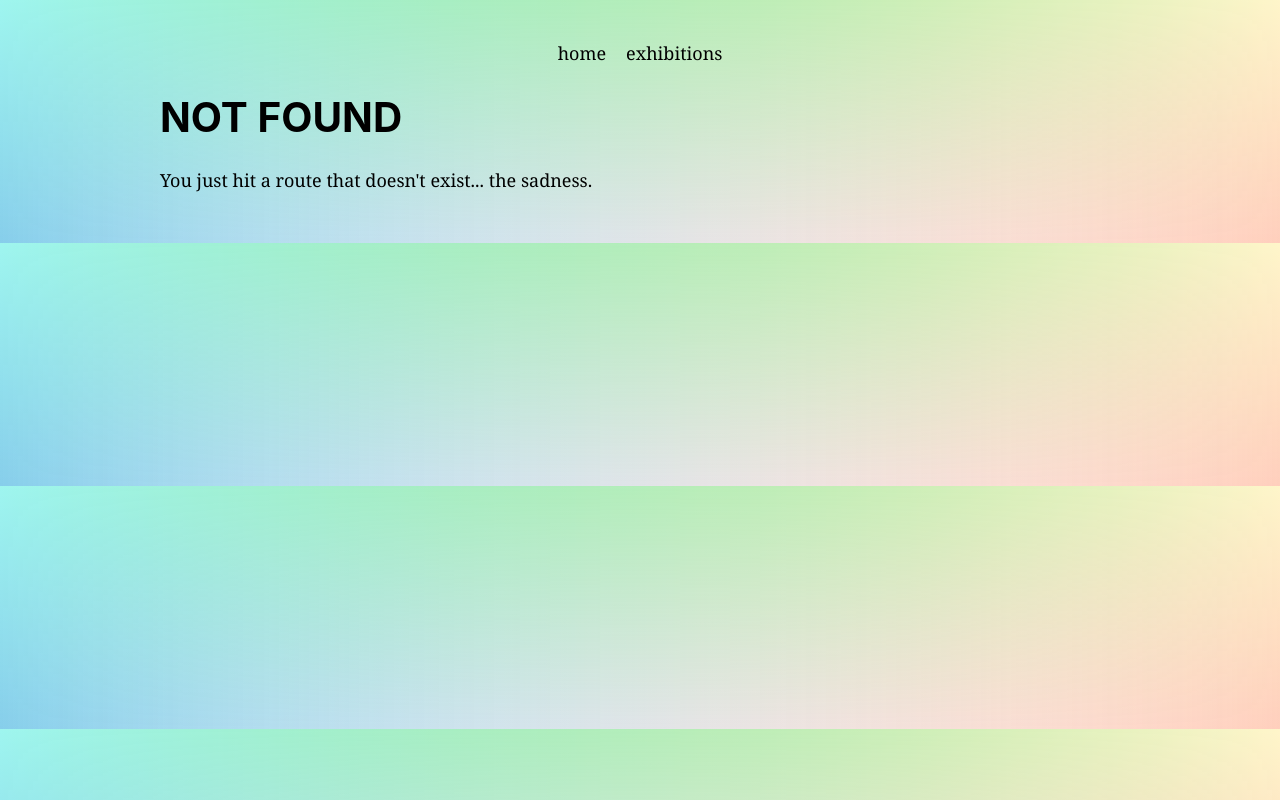
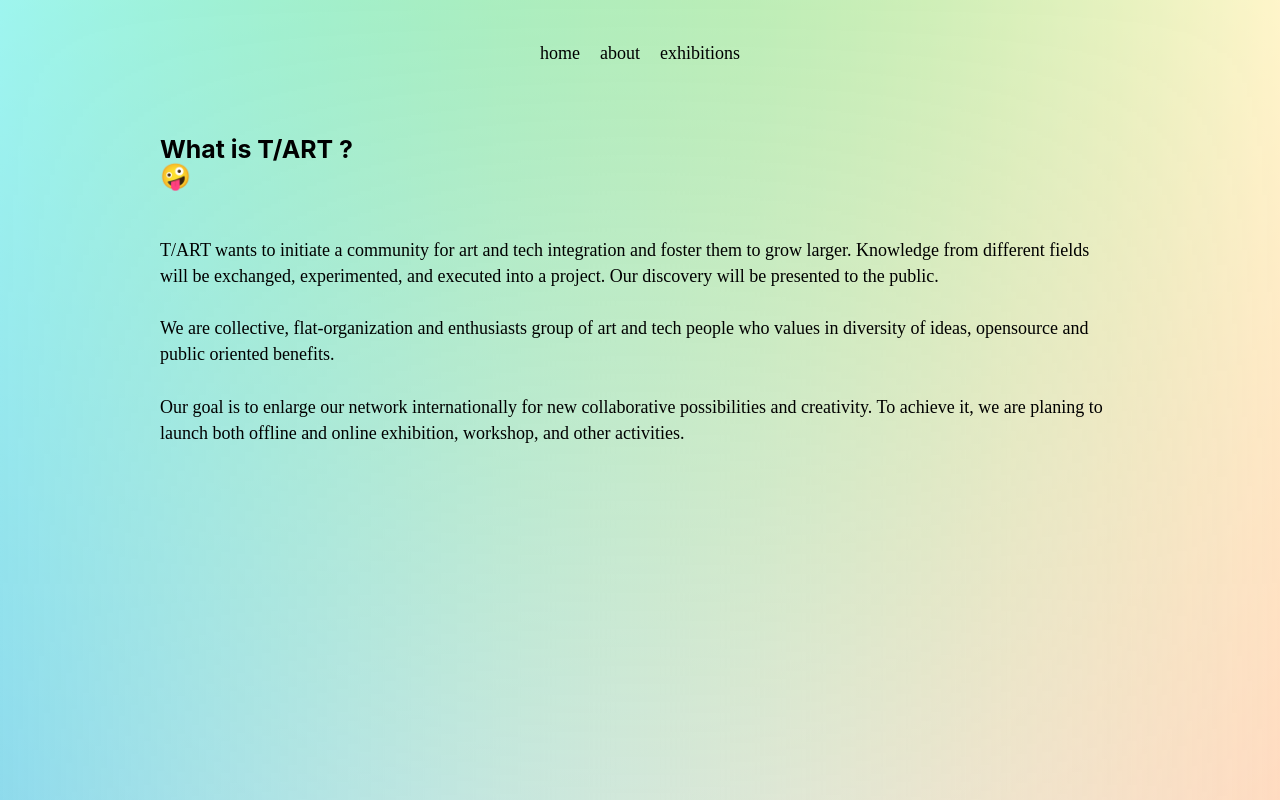
Before and after one commit to tartorg/tart, a Gatsby site: page /about in a window 1280 px wide. Before the commit this address had no page. Shown: the top 800 px of the page. Built offline with nearby package versions, Linux system fonts and the light colour scheme; Gatsby itself is replaced by a stand-in of ours; a web font is replaced by a local one.

Commit message:
:sparkles: update contents and add react-spring as dep

```diff
--- a/package.json
+++ b/package.json
@@ -18,6 +18,7 @@
     "react-dom": "^16.14.0",
     "react-force-graph-2d": "^1.18.1",
     "react-helmet": "^5.2.1",
+    "react-spring": "^8.0.27",
     "react-three-fiber": "^5.3.10"
   },
   "devDependencies": {
--- a/src/components/header.js
+++ b/src/components/header.js
@@ -26,6 +26,15 @@
       </p>
       <p style={{ margin: 10 }}>
         <Link
+          to="/about"
+          style={{
+            textDecoration: `none`,
+            color: 'rgb(0, 0, 0)'
+          }}
+        > about </Link>
+      </p>
+      <p style={{ margin: 10 }}>
+        <Link
           to="/exhibitions"
           style={{
             textDecoration: `none`,
--- a/src/components/layout.js
+++ b/src/components/layout.js
@@ -31,6 +31,7 @@
           maxWidth: 960,
         }}
       >
+        <title>{data.title}</title>
         <Header siteTitle="T/ART"/>
         <main>{children}</main>
       </div>
--- /dev/null
+++ b/src/pages/about.js
@@ -0,0 +1,46 @@
+import React, { useState } from "react"
+import { useTransition, animated } from 'react-spring'
+import IndexStyles from "./index.module.css"
+import Layout from "../components/layout"
+
+const AboutPage = () => {
+  const [ toggle ] = useState(false)
+  const transitions = useTransition(toggle, null, {
+    from: { opacity: 0 },
+    enter: { opacity: 1 },
+    leave: { opacity: 0 },
+  })
+  return (
+    <Layout className={IndexStyles}>
+      <div className={IndexStyles.contentContainer}>
+        <h3><b>What is T/ART ? </b> {
+            transitions.map(({ item, key, props }) =>
+              item
+                ? <animated.div style={props}>😄</animated.div>
+                : <animated.div style={props}>🤪</animated.div>
+              )
+        } </h3>
+      </div>
+
+      <p className={IndexStyles.content}>
+        T/ART wants to initiate a community for art and tech integration
+        and foster them to grow larger. Knowledge from different fields
+        will be exchanged, experimented, and executed into a project.
+        Our discovery will be presented to the public.
+        <br/>
+        <br/>
+        We are collective, flat-organization and enthusiasts group of art
+        and tech people who values in diversity of ideas, opensource
+        and public oriented benefits.
+        <br/>
+        <br/>
+        Our goal is to enlarge our network
+        internationally for new collaborative possibilities and creativity.
+        To achieve it, we are planing to launch both offline and online exhibition,
+        workshop, and other activities.
+      </p>
+    </Layout>
+  )
+}
+
+export default AboutPage
--- a/src/pages/exhibitions.js
+++ b/src/pages/exhibitions.js
@@ -8,7 +8,7 @@
   <Layout className={IndexStyles}>
     <SEO title="TART" />
     <div className={IndexStyles.contentContainer}>
-      <h3>Exhibitions</h3>
+      <h3><b>Exhibitions</b></h3>
     </div>
   </Layout>
 )
--- a/src/pages/index.module.css
+++ b/src/pages/index.module.css
@@ -18,6 +18,7 @@
 .content {
   padding-top: 20px;
   line-break: break-all;
+  min-height: 900px;
 }
 
 h1, h2, h3, h4, p {
```
Also changed, not shown: src/pages/index.js (+8 -28 lines), 1 other file.
